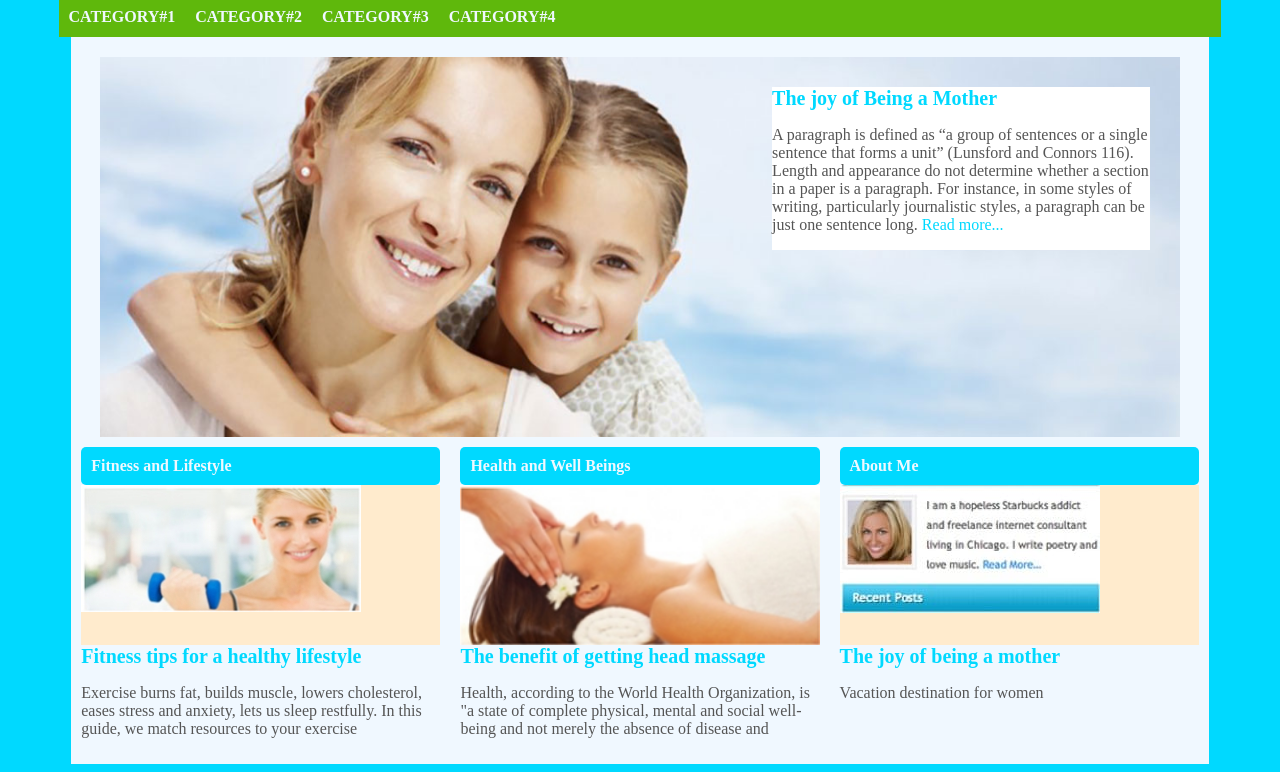
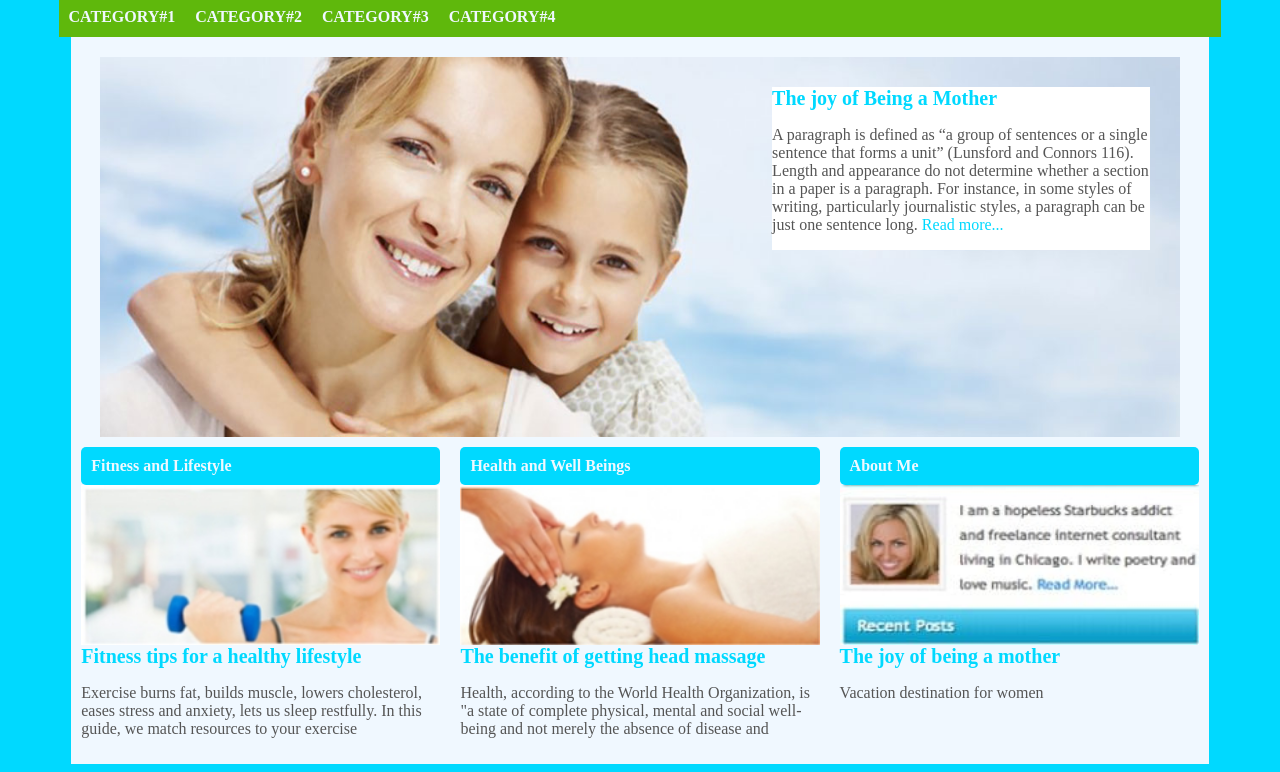
Before and after one commit to VB1503/serenity, a plain HTML site: page index.html in a window 1280 px wide. Shown: the part 149-921 px from the top of the page. Drawn offline with Linux system fonts and the light colour scheme.

Commit message:
Update index.html

```diff
--- a/index.html
+++ b/index.html
@@ -58,7 +58,7 @@
             <div class="three1">
                 <div class="nnbar">
                     <div class="nbar"> Fitness and Lifestyle</div>
-                    <div class="img"><img src="s2.jpg" alt=""></div>
+                    <div class="img"><img src="s2.jpg" alt="" class="jpg"></div>
                     <div class="h1">Fitness tips for a healthy lifestyle</div>
                     <p>Exercise burns fat, builds muscle, lowers cholesterol, eases stress and anxiety, lets us sleep restfully. In this guide, we match resources to your exercise </p>
                 </div>
@@ -74,7 +74,7 @@
             <div class="three1">
                 <div class="nnbar">
                     <div class="nbar"> About Me</div>
-                    <div class="img"><img src="s4.jpeg" alt=""></div>
+                    <div class="img"><img src="s4.jpeg" alt="" class="jpg"></div>
                     <div class="h1">The joy of being a mother</div>
                     <p>Vacation destination for women</p>
                 </div>
```
